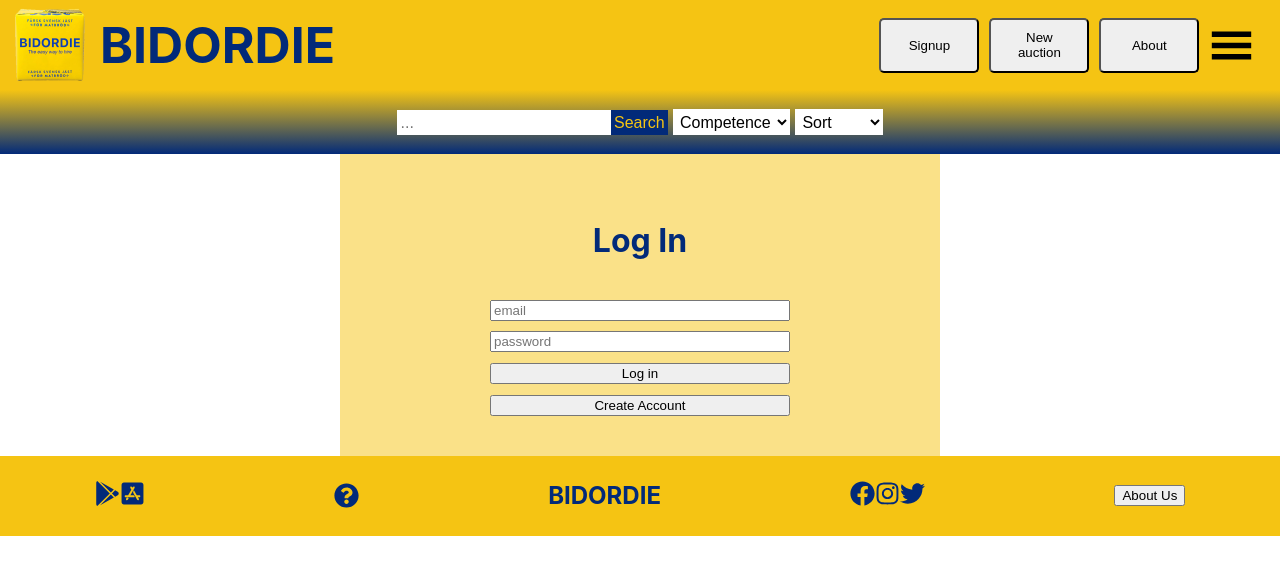
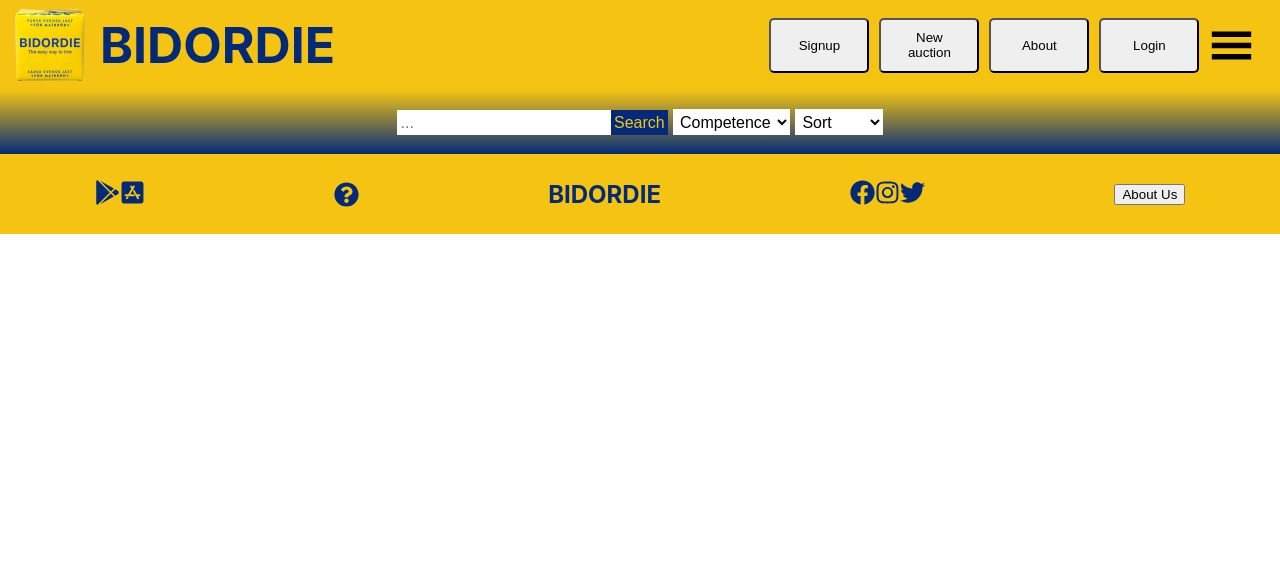
Before and after one commit to dreamc4t/bidordie, a React (Create React App) app: page / in a window 1280 px wide. Shown: the top 574 px of the page. Built offline with nearby package versions, Linux system fonts and the light colour scheme.

Commit message:
Länkar i headern etc

```diff
--- a/src/App.js
+++ b/src/App.js
@@ -21,7 +21,14 @@ function App() {
           <Route
             exact
             path="/"
+          />
+          <Route
+            path="/login"
             element={<LoginPage />}
+          />
+          <Route
+            path="/become-a-member"
+            element={<BecomeAMember />}
           />
         </Routes>
         <Footer />
--- a/src/components/Header.js
+++ b/src/components/Header.js
@@ -1,20 +1,27 @@
 import Logo from "./Logo";
 import HeaderButton from "./HeaderButton";
 import { GiHamburgerMenu } from "react-icons/gi";
+import { Link } from "react-router-dom";
 
 const Header = () => {
   const headerNav = [
-    { key: 1, text: "Signup" },
-    { key: 2, text: "New auction" },
-    { key: 3, text: "About" },
+    { key: 1, text: "Signup", hashLink: "become-a-member" },
+    { key: 2, text: "New auction", hashLink: "new-auction" },
+    { key: 3, text: "About", hashLink: "about" },
+    { key: 4, text: "Login", hashLink: "login" },
   ];
   return (
     <header>
-        <Logo />
+      <Link to="/" style={{textDecoration: "none"}}>
+      <Logo />
+
+      </Link>
 
       <nav className="header-nav">
         {headerNav.map((buttonName) => (
-          <HeaderButton text={buttonName.text} />
+          <Link to={buttonName.hashLink} key={buttonName.key} style={{textDecoration: "none"}}>
+            <HeaderButton text={buttonName.text}  />
+          </Link>
         ))}
         <GiHamburgerMenu className="burger-menu" />
       </nav>
```
